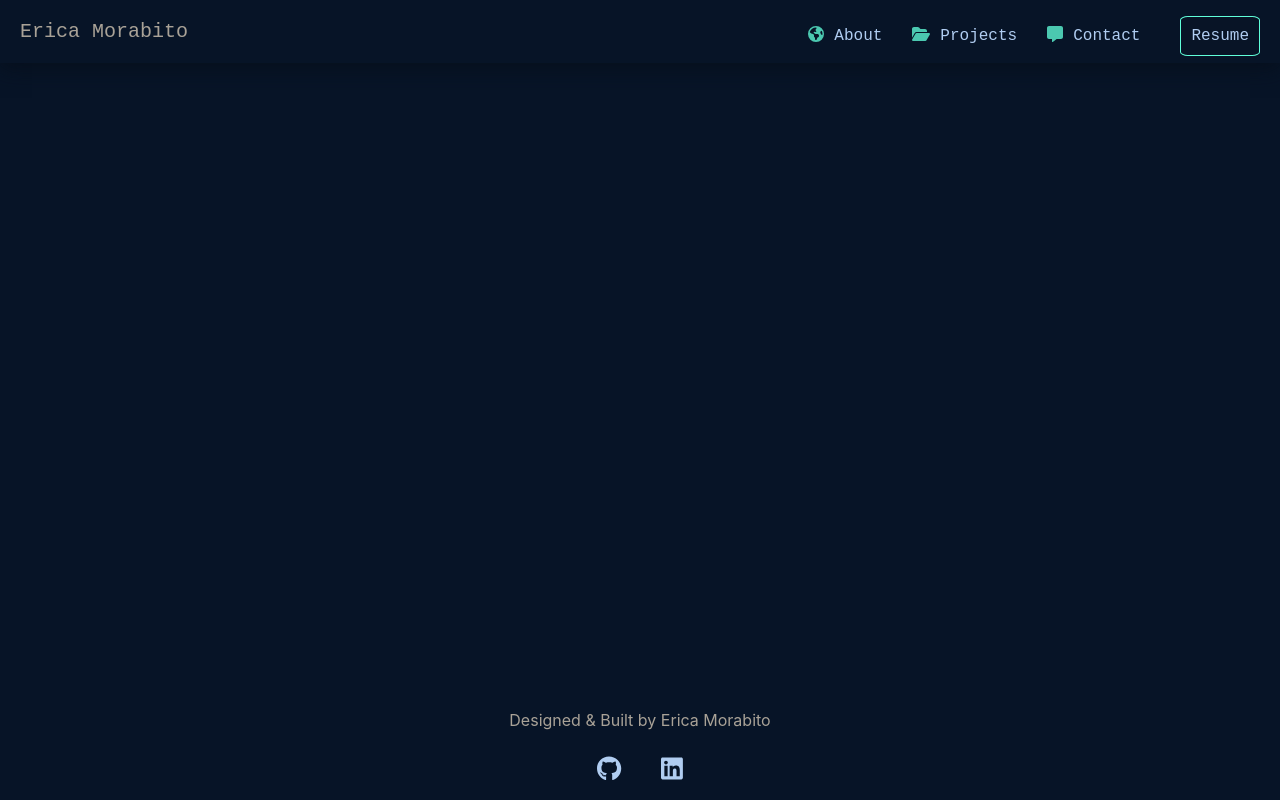
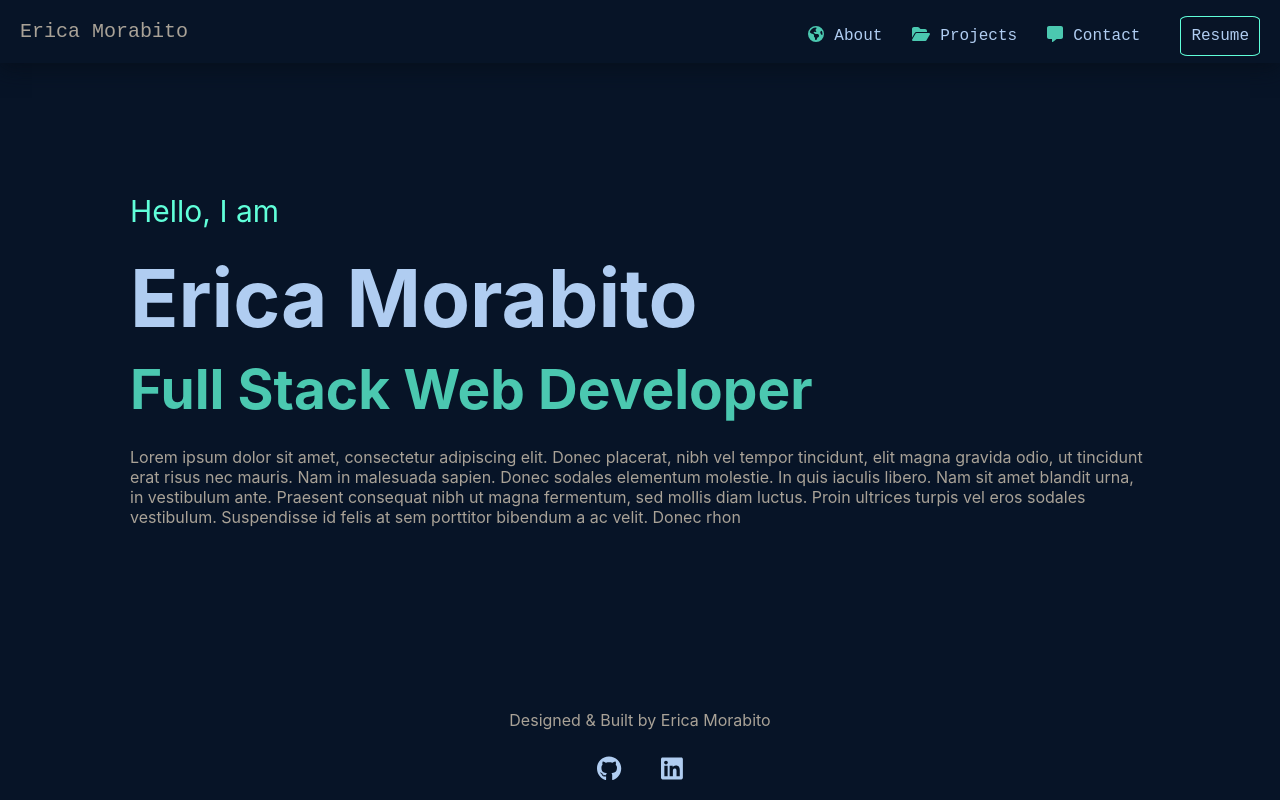
Before and after one commit to ericaemorabito/React_Portfolio, a React (Create React App) app: page / in a window 1280 px wide. Built offline with nearby package versions, Linux system fonts and the light colour scheme.

Commit message:
home hello page

```diff
--- a/src/App.js
+++ b/src/App.js
@@ -6,6 +6,7 @@ import About from './components/About/About';
 import Project from './components/Project/Project';
 import Contact from './components/Contact/Contact';
 import Footer from './components/Footer/Footer';
+import Home from './components/Home/Home';
 import './App.css';
 
 // Importing the icons
@@ -22,6 +23,10 @@ function App() {
       <div className="App">
         <Header />
         <Routes>
+          <Route
+            path="/"
+            element={<Home />}>
+          </Route>
           <Route
             path="/about"
             element={<About />}>
--- a/src/components/Contact/Contact.js
+++ b/src/components/Contact/Contact.js
@@ -10,7 +10,7 @@ function Contact() {
       </p>
       <p>
         Feel free to reach out to me.
-        I look forwarded to connecting.
+        I look forward to connecting.
       </p>
       <a href="mailto:ericaemorabito@gmail.com"><button id="email-btn">Email</button></a>
     </div>
--- /dev/null
+++ b/src/components/Home/Home.js
@@ -0,0 +1,19 @@
+import './index.css'
+
+function Home() {
+  return (
+    <div id="home-page">
+      <p id="home-hello">Hello, I am </p>
+      <h2 id="home-name">Erica Morabito</h2>
+      <h3 id="home-job">Full Stack Web Developer</h3>
+      <p id="home-description">
+        Lorem ipsum dolor sit amet, consectetur adipiscing elit. Donec placerat, nibh vel tempor tincidunt, elit magna gravida odio,
+        ut tincidunt erat risus nec mauris. Nam in malesuada sapien. Donec sodales elementum molestie. In quis iaculis libero.
+        Nam sit amet blandit urna, in vestibulum ante. Praesent consequat nibh ut magna fermentum, sed mollis diam luctus.
+        Proin ultrices turpis vel eros sodales vestibulum. Suspendisse id felis at sem porttitor bibendum a ac velit.
+        Donec rhon</p>
+    </div>
+  )
+}
+
+export default Home;
--- /dev/null
+++ b/src/components/Home/index.css
@@ -0,0 +1,27 @@
+#home-page {
+  display: flex;
+  flex-direction: column;
+  justify-content: center;
+  margin: 100px;
+}
+
+#home-hello {
+  color: var(--green-text);
+  font-size: 30px;
+  margin: 30px 30px 20px 30px;
+}
+
+#home-name {
+  color: var(--blue-text);
+  font-size: 80px;
+  margin: 0px 30px 10px 30px;
+}
+
+#home-job {
+  font-size: 55px;
+  margin: 0px 30px 25px 30px;
+}
+
+#home-description {
+  margin: 0px 30px 10px 30px;
+}
```
